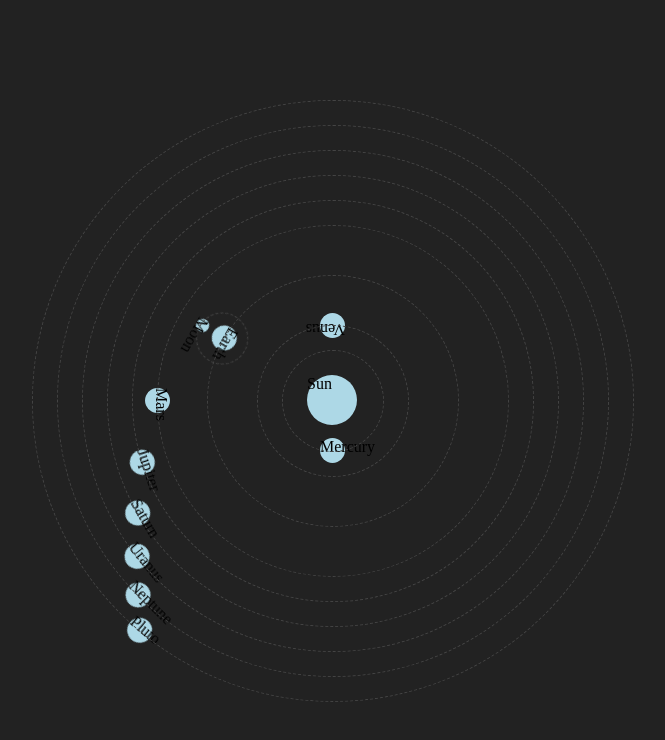
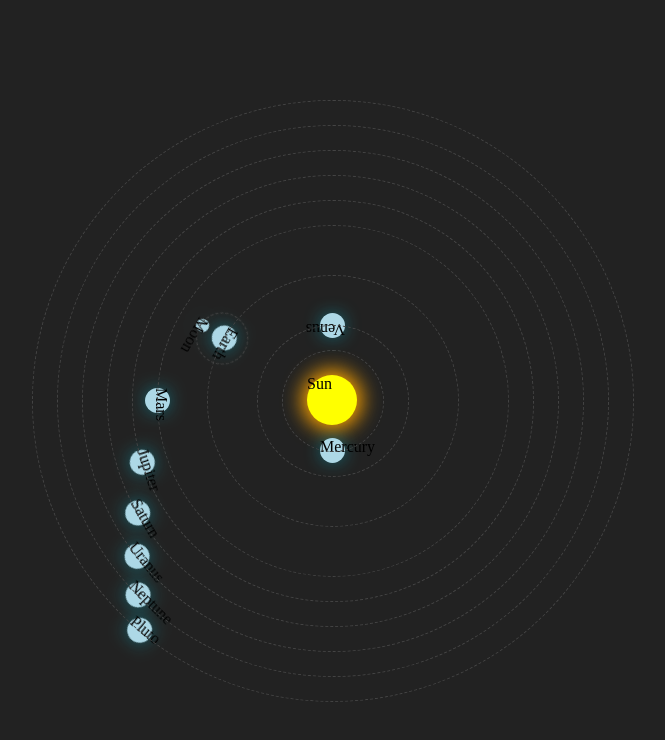
Before and after one commit to lfdgaliza/NightlyBerry, an Angular app in the folder src/clients/web/: page / in a window 1280 px wide. Shown: the top 740 px of the page, without its empty margins (308-973 px from the left). Built offline with nearby package versions, Linux system fonts and the light colour scheme.

Commit message:
Let there be light!

```diff
--- a/src/clients/web/src/app/widgets/orbiter/orbiter.component.html
+++ b/src/clients/web/src/app/widgets/orbiter/orbiter.component.html
@@ -1,5 +1,5 @@
 <div [ngClass]="{vacuum: orbiter.isStar}">
-  <div class="orbiter">
+  <div [ngClass]="{orbiter: true, 'star': orbiter.isStar}">
     <div class="label">{{ orbiter.name }}</div>
     <ng-container *ngFor="let child of orbiter.children">
       <dg-orbiter [orbiter]="child"></dg-orbiter>
--- a/src/clients/web/src/app/widgets/orbiter/orbiter.component.scss
+++ b/src/clients/web/src/app/widgets/orbiter/orbiter.component.scss
@@ -1,9 +1,26 @@
+$fade: 20px;
+
 .orbiter {
     width: 0px;
     height: 0px;
     border-radius: 50%;
+    position: relative;
+
     background-color: lightblue;
-    position: relative;
+
+    $spread: -5px;
+    -webkit-box-shadow:0px 0px $fade $spread #00dfff ;
+    -moz-box-shadow:0px 0px $fade $spread #00dfff ;
+    box-shadow:0px 0px $fade $spread #00dfff ;
+}
+
+.star {
+    background-color: yellow;
+
+    $spread: 5px;
+    -webkit-box-shadow:0px 0px $fade $spread orange ;
+    -moz-box-shadow:0px 0px $fade $spread orange ;
+    box-shadow:0px 0px $fade $spread orange ;
 }
 
 .orbiter-path {
```
